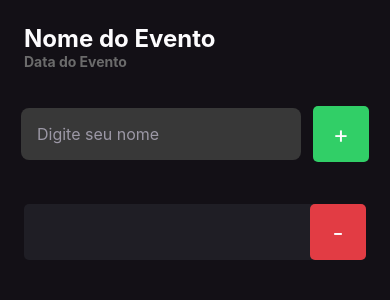
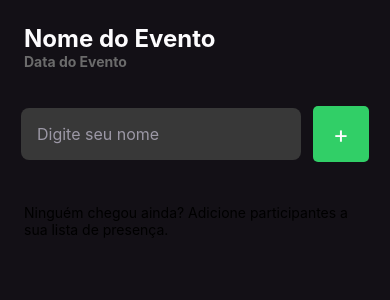
Before and after one commit to augustolr06/imhere, a React Native app: screen / in a window 390 px wide. Shown: the top 300 px of the page. Built offline with nearby package versions, Linux system fonts and the light colour scheme.

Commit message:
feat: add list, add and remove functionalities

```diff
--- a/src/screens/Home/index.tsx
+++ b/src/screens/Home/index.tsx
@@ -1,9 +1,21 @@
-import { View, Text, TextInput, TouchableOpacity } from "react-native";
+import { useState } from "react";
+import { View, Text, TextInput, TouchableOpacity, FlatList } from "react-native";
 import { Participant } from "../../components/Participant";
 
 import { styles } from "./styles";
 
 export function Home() {
+
+  const [participants, setParticipants] = useState<string[]>([])
+
+  function handleParticipantAdd() {
+    setParticipants(prevState => [...prevState, ' novoParticipante'])
+  }
+
+  function handleParticipantRemove(name: string) {
+    console.log(`Remover participante: ${name}`);
+  }
+
   return (
     <>
       <View style={styles.container} >
@@ -23,7 +35,7 @@ export function Home() {
           />
           <TouchableOpacity
           style={styles.button}
-          onPress={() => console.log('TouchableOpacity foi clicado.')}
+          onPress={handleParticipantAdd}
           >
             <Text style={styles.buttonText} >
               +
@@ -31,7 +43,22 @@ export function Home() {
           </TouchableOpacity>
         </View>
 
-        <Participant />
+        <FlatList
+          data={participants}
+          keyExtractor={item => item}
+          renderItem={({ item }) => (
+            <Participant
+              name={item}
+              onRemove={() => handleParticipantRemove(item)}
+            />
+          )}
+          ListEmptyComponent={() => (
+            <Text>
+              Ninguém chegou ainda? Adicione participantes a sua lista de presença.
+            </Text>
+          )}
+        />
+
       </View>
     </>
   );
--- a/src/screens/Home/styles.ts
+++ b/src/screens/Home/styles.ts
@@ -44,4 +44,10 @@ export const styles = StyleSheet.create({
     color: "#FDFCFE",
     fontSize: 24,
   },
+  emptyListText: {
+    color: "#FFF",
+    fontSize: 16,
+    textAlign: "center",
+    marginTop: 20,
+  },
 });
```
